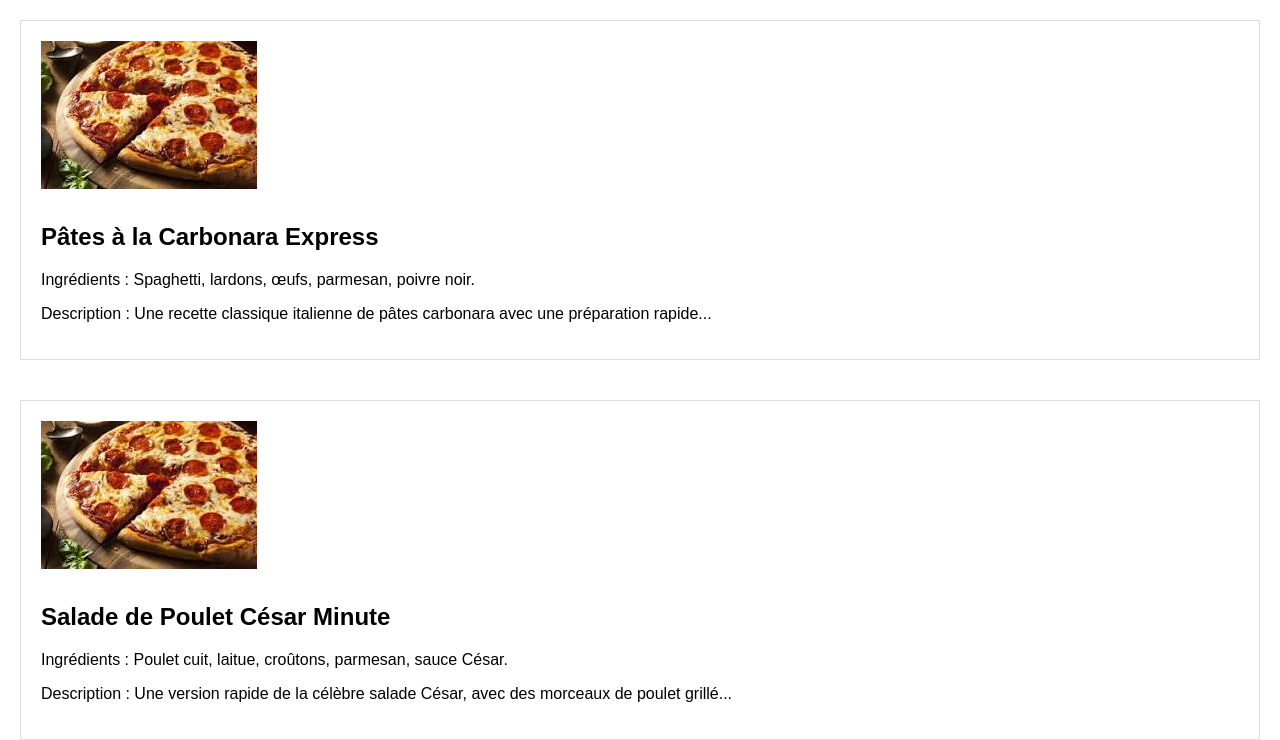
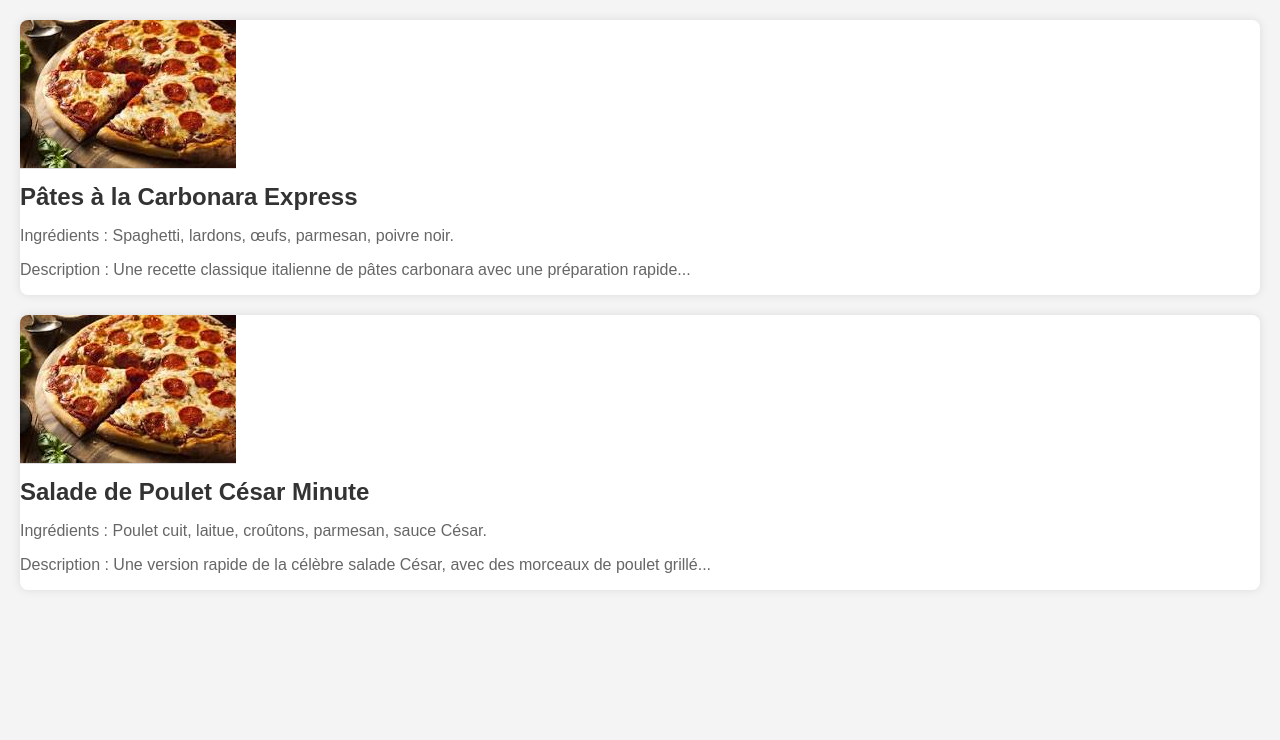
Before and after one commit to hicham-2/ChefRetard, a plain HTML site: page index.html in a window 1280 px wide. Drawn offline with Linux system fonts and the light colour scheme.

Commit message:
Update index.html

```diff
--- a/index.html
+++ b/index.html
@@ -4,23 +4,40 @@
     <meta charset="UTF-8">
     <meta name="viewport" content="width=device-width, initial-scale=1.0">
     <title>Chef Retard - Recettes Rapides</title>
-    <style>
+   <style>
         body {
-            font-family: Arial, sans-serif;
+            font-family: 'Arial', sans-serif;
             margin: 20px;
+            background-color: #f4f4f4;
+        }
+
+        h1 {
+            text-align: center;
+            color: #333;
         }
 
         .dish {
-            margin-bottom: 40px;
-            border: 1px solid #ddd;
-            padding: 20px;
+            background-color: #fff;
+            box-shadow: 0 0 10px rgba(0, 0, 0, 0.1);
+            border-radius: 8px;
             overflow: hidden;
+            margin-bottom: 20px;
         }
 
         .dish img {
             max-width: 100%;
             height: auto;
+            border-bottom: 1px solid #ddd;
+        }
+
+        .dish h2 {
+            color: #333;
+            margin-top: 10px;
             margin-bottom: 10px;
+        }
+
+        .dish p {
+            color: #666;
         }
     </style>
 </head>
```
